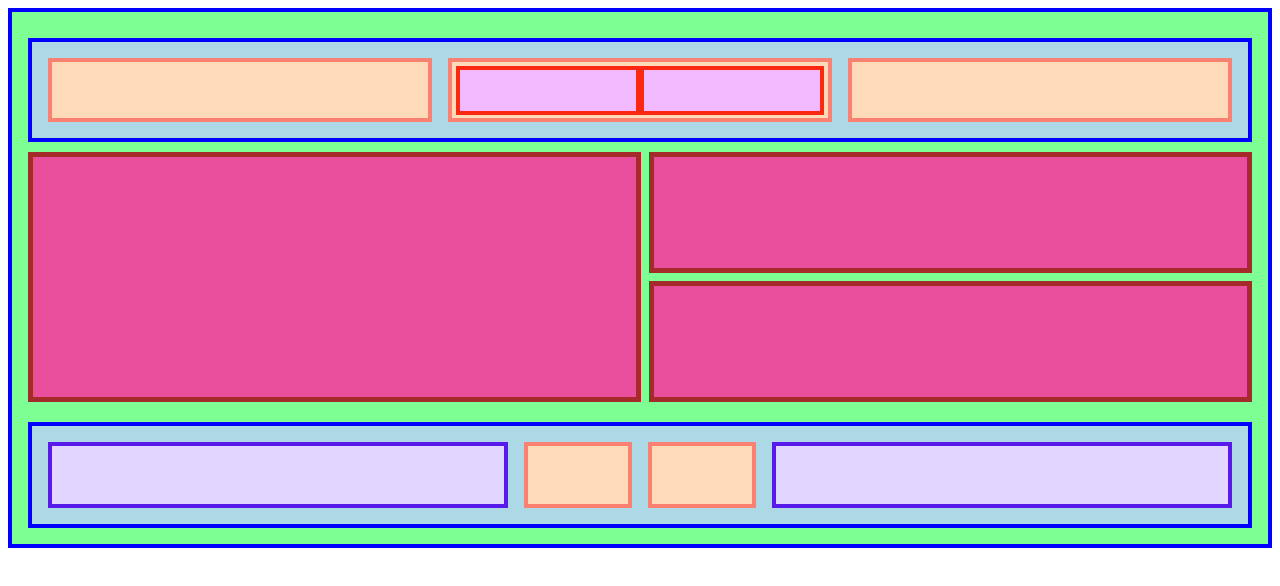
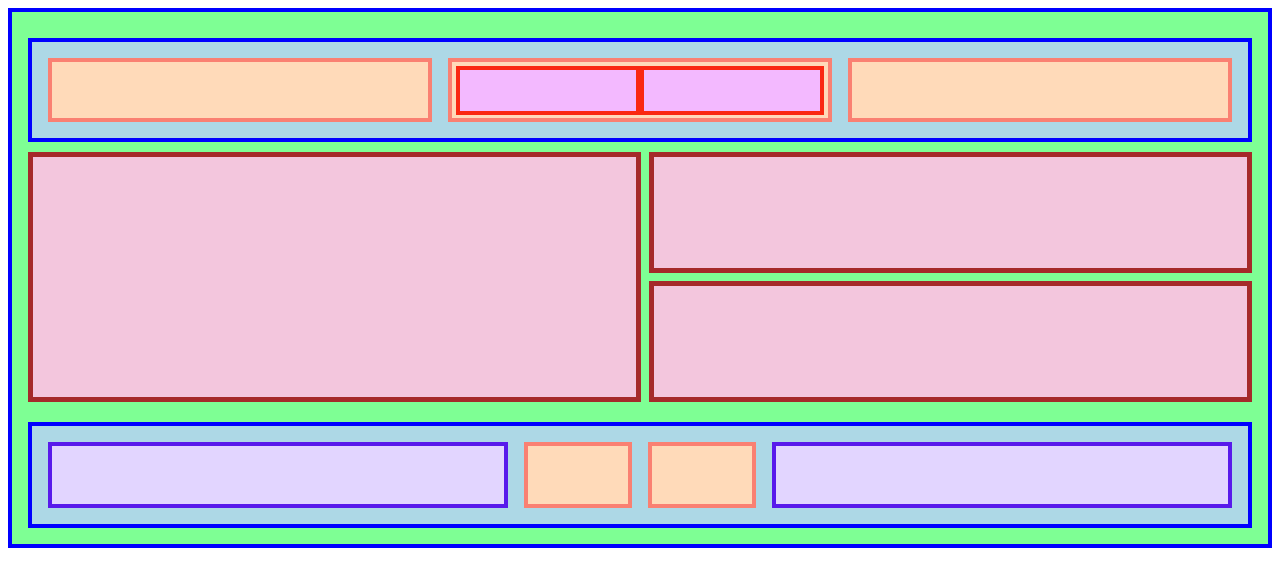
Before and after one commit to DiegoRedondo1702/Introduction_to_Flexbox, a plain HTML site: page html/exercise3.html in a window 1280 px wide. Drawn offline with Linux system fonts and the light colour scheme.

Commit message:
Add update

```diff
--- a/css/exercise1.css
+++ b/css/exercise1.css
@@ -51,7 +51,7 @@ gap: 0.5rem;
 }
 
 .one{
-  background-color: rgb(233, 79, 156);
+  background-color: rgb(243, 198, 221);
   border: 5px solid brown;
   height: 15rem;
   flex: 1;
@@ -65,7 +65,7 @@ gap: 0.5rem;
 }
 
 .two, .three{
-  background-color: rgb(233, 79, 156);
+  background-color: rgb(243, 198, 221);
   border: 5px solid brown;
   flex: 1;
 }
```
